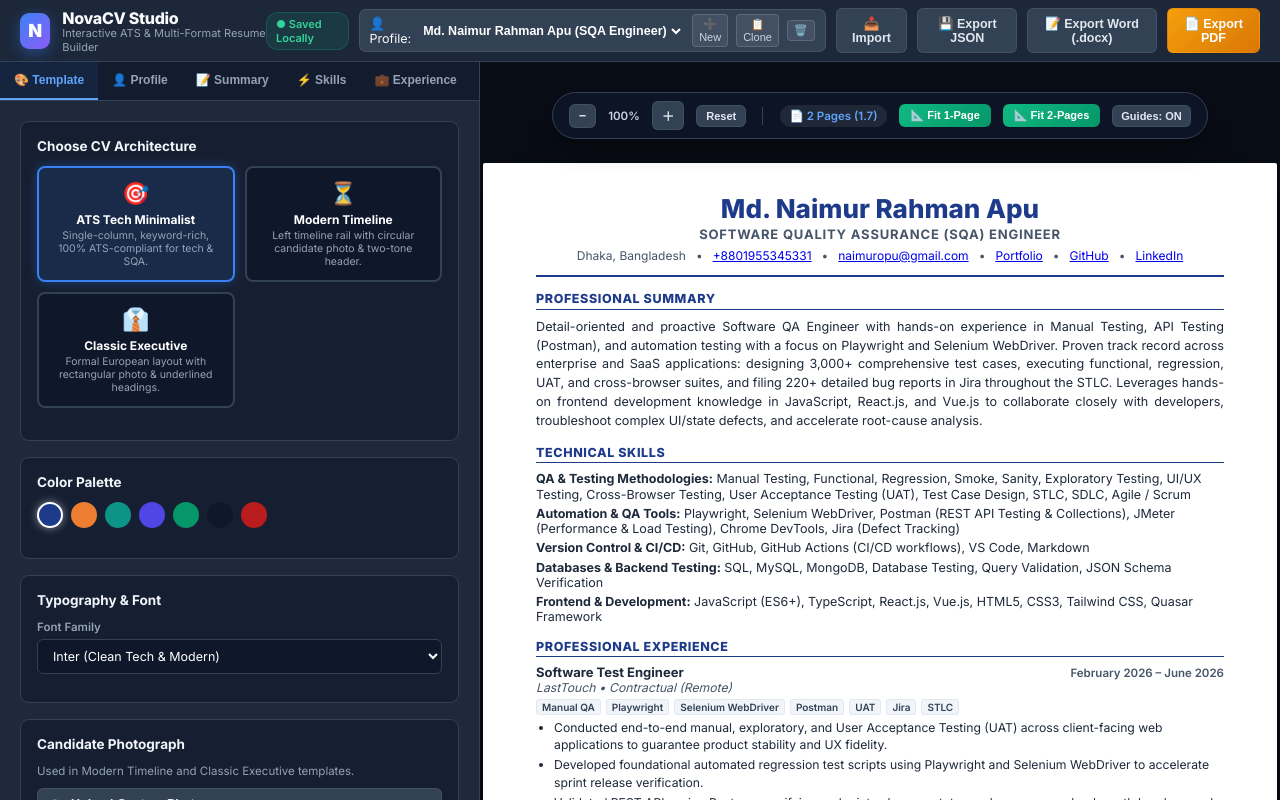
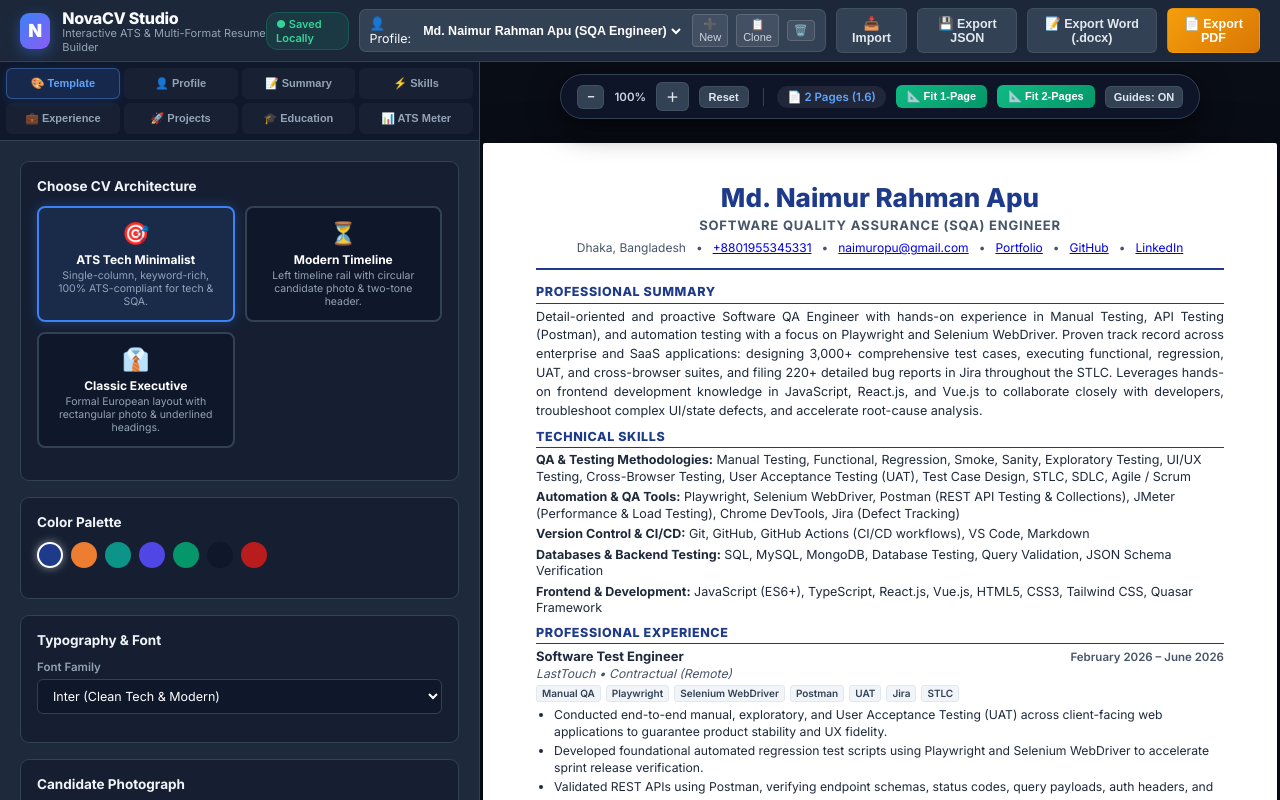
Before and after one commit to naimuropu-cell/cv-builder, a website: page builder.html in a window 1280 px wide. Both pictures are taken after a click on the button "📐 Fit 1-Page". Drawn offline with Linux system fonts and the light colour scheme.

Commit message:
fix: ensure full A4 canvas background expansion, 4x2 tabs grid, and smooth auto-fit budgeting

```diff
--- a/builder.css
+++ b/builder.css
@@ -216,41 +216,41 @@
 }
 
 .editor-tabs {
-  display: flex;
-  background: rgba(15, 23, 42, 0.7);
+  display: grid;
+  grid-template-columns: repeat(4, 1fr);
+  background: rgba(15, 23, 42, 0.85);
   border-bottom: 1px solid var(--app-border);
-  overflow-x: auto;
-  scrollbar-width: none;
-}
-
-.editor-tabs::-webkit-scrollbar {
-  display: none;
+  padding: 6px;
+  gap: 4px;
 }
 
 .tab-btn {
-  padding: 11px 14px;
-  font-size: 12px;
+  padding: 8px 4px;
+  font-size: 11px;
   font-weight: 600;
   color: var(--app-text-muted);
-  background: transparent;
-  border: none;
+  background: rgba(255, 255, 255, 0.03);
+  border: 1px solid transparent;
+  border-radius: 6px;
   cursor: pointer;
-  white-space: nowrap;
   display: flex;
   align-items: center;
-  gap: 5px;
-  border-bottom: 2px solid transparent;
-  transition: all 0.2s;
+  justify-content: center;
+  gap: 4px;
+  transition: all 0.2s ease;
+  white-space: nowrap;
 }
 
 .tab-btn:hover {
   color: #f8fafc;
+  background: rgba(255, 255, 255, 0.08);
 }
 
 .tab-btn.active {
   color: #60a5fa;
-  border-bottom-color: #60a5fa;
-  background: rgba(59, 130, 246, 0.08);
+  background: rgba(59, 130, 246, 0.16);
+  border-color: rgba(96, 165, 250, 0.35);
+  box-shadow: 0 2px 8px rgba(37, 99, 235, 0.2);
 }
 
 .tab-content-area {
@@ -501,24 +501,25 @@
   display: flex;
   flex-direction: column;
   align-items: center;
-  padding: 30px 20px 60px 20px;
+  padding: 0 20px 80px 20px;
   position: relative;
 }
 
 .preview-toolbar {
   position: sticky;
-  top: 0;
-  background: rgba(15, 23, 42, 0.85);
-  backdrop-filter: blur(8px);
-  padding: 8px 16px;
+  top: 10px;
+  background: rgba(15, 23, 42, 0.95);
+  backdrop-filter: blur(16px);
+  padding: 7px 16px;
   border-radius: 30px;
   border: 1px solid var(--app-border);
   display: flex;
   align-items: center;
-  gap: 12px;
-  margin-bottom: 24px;
-  z-index: 50;
-  box-shadow: 0 8px 24px rgba(0,0,0,0.4);
+  gap: 10px;
+  margin: 12px 0 24px 0;
+  z-index: 100;
+  box-shadow: 0 10px 30px rgba(0, 0, 0, 0.6);
+  flex-shrink: 0;
 }
 
 .zoom-indicator {
@@ -531,7 +532,9 @@
 .cv-paper {
   width: 210mm;
   min-height: 297mm;
-  background: var(--cv-bg);
+  height: auto !important;
+  flex-shrink: 0;
+  background: #ffffff !important;
   color: var(--cv-text);
   font-family: var(--cv-font);
   padding: 16mm 18mm;
@@ -541,7 +544,8 @@
   transition: all 0.2s ease;
   line-height: 1.45;
   font-size: 13.5px;
-  margin-bottom: 30px;
+  margin-bottom: 40px;
+  box-sizing: border-box;
 }
 
 /* =========================================================
@@ -753,24 +757,24 @@
   position: absolute;
   left: 0;
   right: 0;
-  border-top: 2px dashed #ef4444;
+  border-top: 2px dashed #2563eb;
   pointer-events: none;
   z-index: 10;
   display: flex;
   justify-content: flex-end;
-  padding-right: 12px;
+  padding-right: 14px;
 }
 
 .page-break-label {
-  background: #ef4444;
+  background: #2563eb;
   color: #fff;
   font-size: 10px;
   font-weight: 700;
   text-transform: uppercase;
-  padding: 2px 7px;
+  padding: 2px 8px;
   border-radius: 0 0 4px 4px;
   letter-spacing: 0.5px;
-  box-shadow: 0 2px 6px rgba(0,0,0,0.2);
+  box-shadow: 0 2px 8px rgba(37, 99, 235, 0.35);
 }
 
 .page-budget-indicator {
--- a/builder.js
+++ b/builder.js
@@ -1201,26 +1201,24 @@
   const paper = document.getElementById('cv-paper');
   if (!paper) return;
 
-  const a4PageHeightPx = 1122.5;
-  const targetMaxHeight = a4PageHeightPx * targetPages;
-
-  let currentPadding = 16;
-  let currentFontSize = 13.5;
-  let currentLineHeight = 1.45;
-
-  for (let i = 0; i < 8; i++) {
-    if (paper.scrollHeight <= targetMaxHeight) break;
-    currentPadding = Math.max(8, currentPadding - 1);
-    currentFontSize = Math.max(11, currentFontSize - 0.3);
-    currentLineHeight = Math.max(1.22, currentLineHeight - 0.03);
-
-    paper.style.padding = `${currentPadding}mm 14mm`;
-    paper.style.fontSize = `${currentFontSize}px`;
-    paper.style.lineHeight = `${currentLineHeight}`;
+  if (targetPages === 1) {
+    paper.style.padding = '10mm 14mm';
+    paper.style.fontSize = '12px';
+    paper.style.lineHeight = '1.32';
+    paper.querySelectorAll('.cv-item').forEach(el => el.style.marginBottom = '6px');
+    paper.querySelectorAll('.section-title').forEach(el => el.style.margin = '8px 0 4px 0');
+    paper.querySelectorAll('.cv-bullets li').forEach(el => el.style.marginBottom = '1.5px');
+  } else {
+    // 2 Pages
+    paper.style.padding = '16mm 18mm';
+    paper.style.fontSize = '13.4px';
+    paper.style.lineHeight = '1.45';
+    paper.querySelectorAll('.cv-item').forEach(el => el.style.marginBottom = '10px');
+    paper.querySelectorAll('.section-title').forEach(el => el.style.margin = '14px 0 8px 0');
+    paper.querySelectorAll('.cv-bullets li').forEach(el => el.style.marginBottom = '3px');
   }
 
   updatePageBreakGuides();
-  alert(`✨ Auto-Fit complete: Scaled document to fit within ${targetPages} Page(s)!`);
 }
 
 // ============================================================
```
